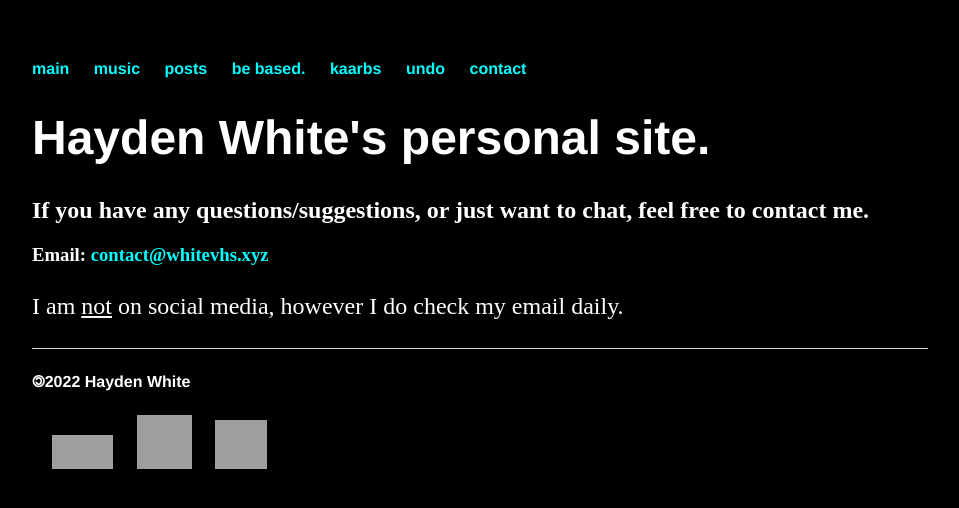
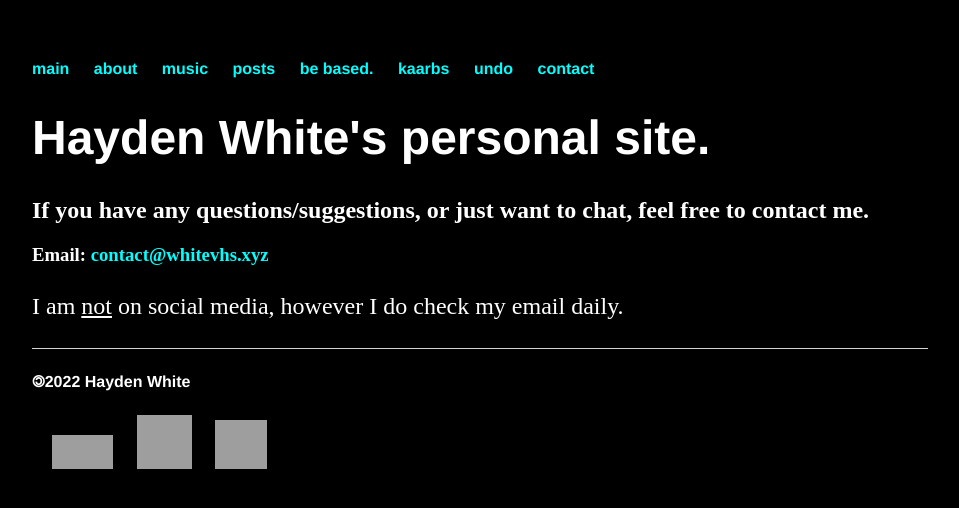
Before and after one commit to whiteVHS/whiteVHS.github.io, a Jekyll site: the page built from contact/index.html, in a window 1280 px wide, cut to the strip 0-508 px from the top of the page. Shown: the whole strip, without its empty margins (160-1119 px from the left). Built offline with Jekyll 4.4.1, drawn with Linux system fonts in a browser that asks for light colours; grey boxes are pictures that could not be loaded.

Commit message:
Update default.html

```diff
--- a/_layouts/default.html
+++ b/_layouts/default.html
@@ -10,6 +10,7 @@
 		<nav>
     		<ul>
 			<li><a href="/" title="Hayden White's personal site">main</a></li>
+			<li><a href="/based" title="About Hayden White">about</a></li>
 			<li><a href="/music" title="Hayden White's music">music</a></li>
 	        	<li><a href="/blog" title="Hayden White's posts">posts</a></li>
 			<li><a href="/based" title="be based.">be based.</a></li>
```
